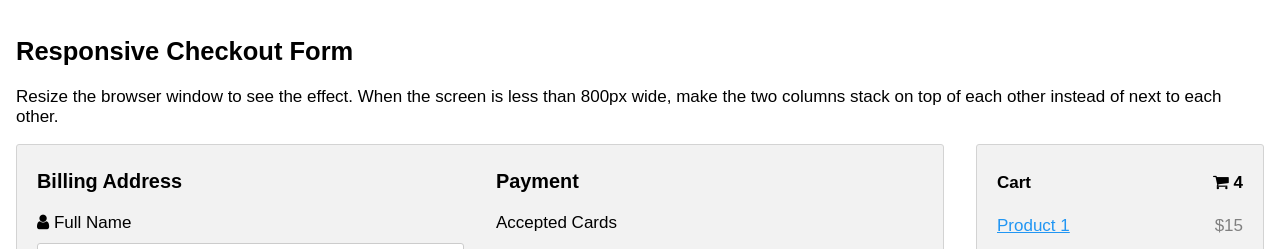
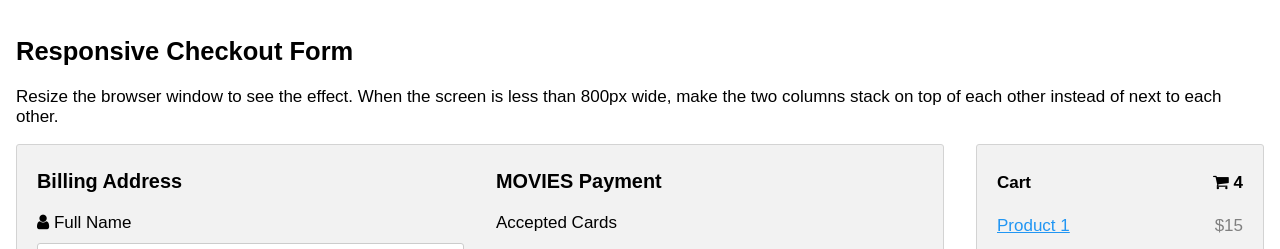
Before and after one commit to Jagadish00011/dockerproject, a plain HTML site: page index.html in a window 1280 px wide. Shown: the top 249 px of the page. Drawn offline with Linux system fonts and the light colour scheme.

Commit message:
Update index.html

```diff
--- a/index.html
+++ b/index.html
@@ -143,7 +143,7 @@ span.price {
           </div>
 
           <div class="col-50">
-            <h3>Payment</h3>
+            <h3>MOVIES Payment</h3>
             <label for="fname">Accepted Cards</label>
             <div class="icon-container">
               <i class="fa fa-cc-visa" style="color:navy;"></i>
```
